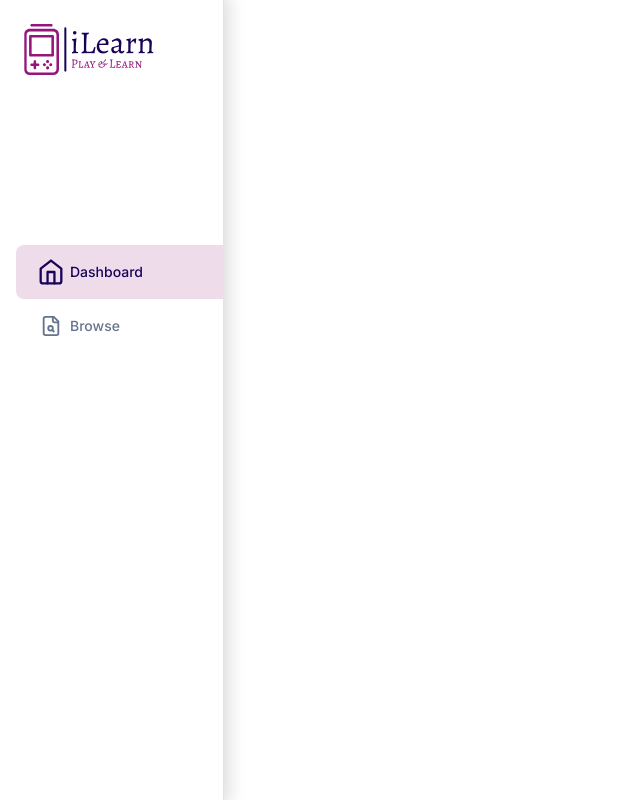
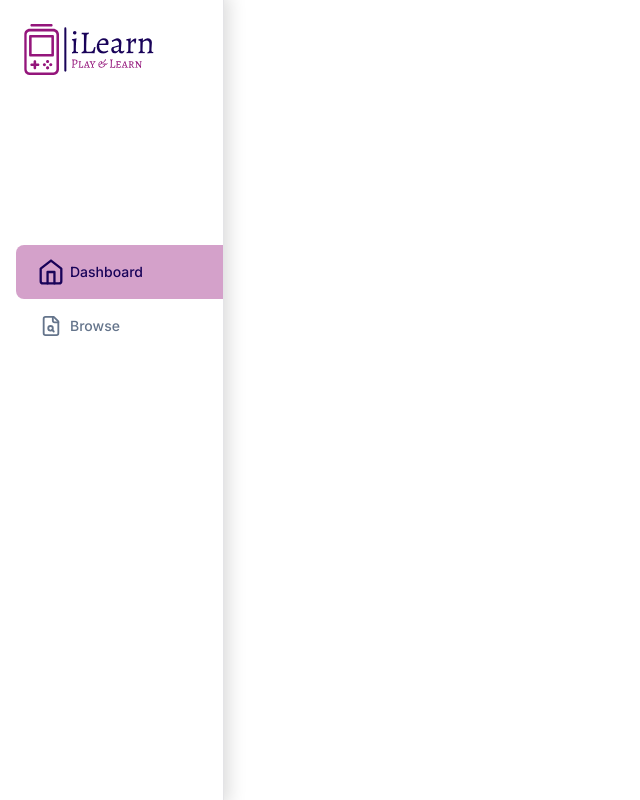
Before and after one commit to IroseAboveitall/LMS_Platform, a Next.js app: page / in a window 1280 px wide. Shown: the whole page, without its empty margins (0-640 px from the left). Built offline with nearby package versions, Linux system fonts and the light colour scheme.

Commit message:
[FEATURE] Increase the background opacity of the active Sidebar item.

```diff
--- a/app/(dashboard)/_components/sidebar-item.tsx
+++ b/app/(dashboard)/_components/sidebar-item.tsx
@@ -32,7 +32,7 @@ export const SidebarItem = ({ icon: Icon, label, href }: SidebarItemProps) => {
       className={cn(
         "ml-4 flex items-center gap-x-2 text-slate-500 text-sm font-[500] pl-6 transition-all hover:text-slate-600 hover:bg-slate-300/20",
         isActive &&
-          "rounded-tl-lg rounded-bl-lg text-[#190359] bg-[#94157b] bg-opacity-15 hover:bg-[#94157b] hover:bg-opacity-15 hover:text-[#190359]"
+          "rounded-tl-lg rounded-bl-lg text-[#190359] bg-[#94157b] bg-opacity-40 hover:bg-[#94157b] hover:bg-opacity-15 hover:text-[#190359]"
         //   "text-[#190359]  hover:text-[#190359]"
       )}
     >
```
